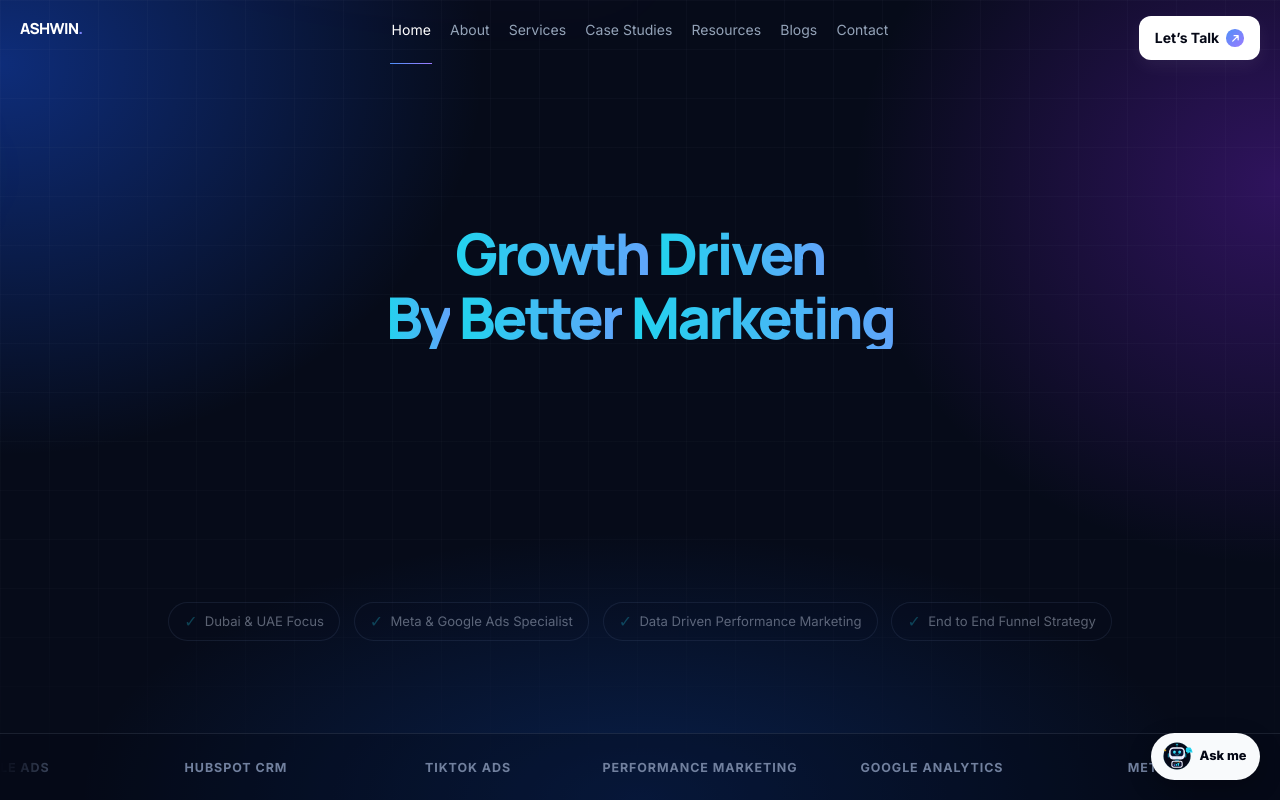
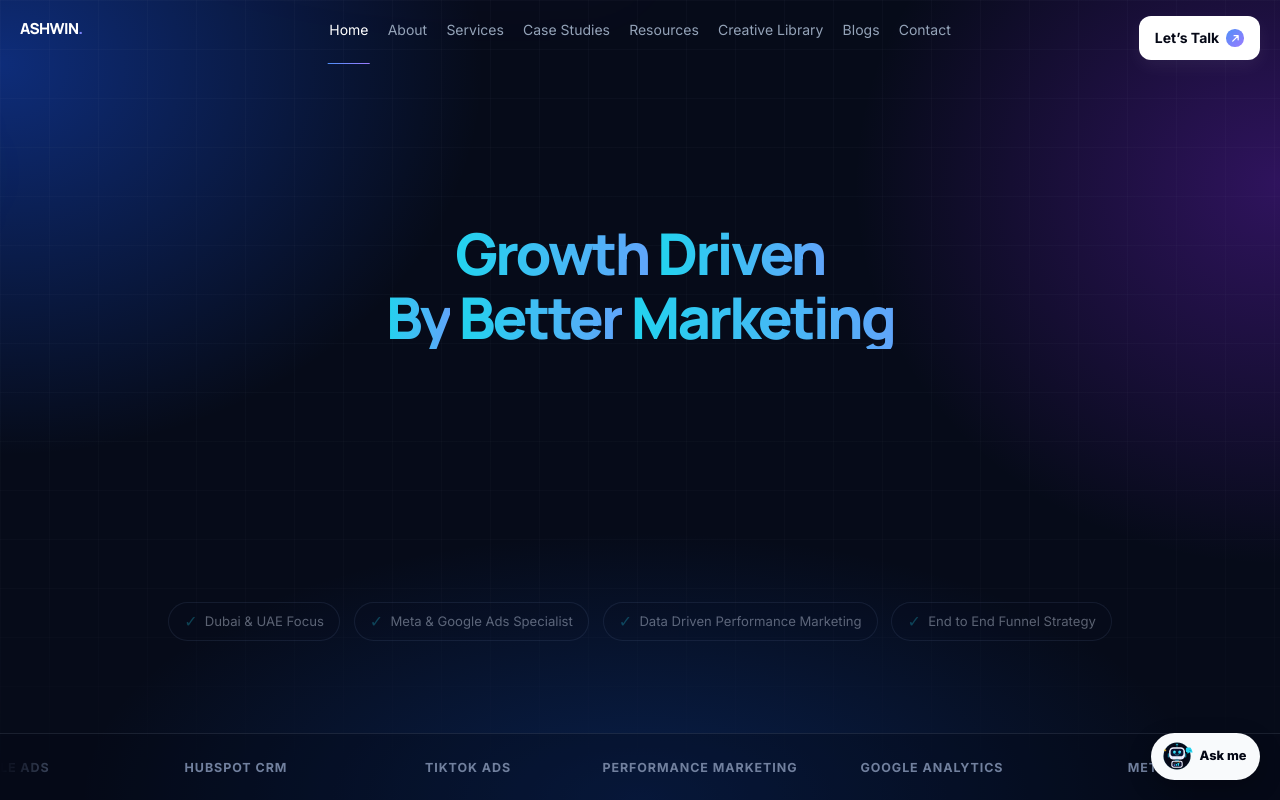
Before and after one commit to ashwinpjames/Ashwin-Portfolio, a React (Vite) app: page / in a window 1280 px wide. Shown: the top 800 px of the page. Built offline with nearby package versions, Linux system fonts and the light colour scheme.

Commit message:
Add Creative Library to site navigation

```diff
--- a/src/data/navigation.js
+++ b/src/data/navigation.js
@@ -4,6 +4,7 @@ export const navigation = [
   { label: 'Services', path: '/services' },
   { label: 'Case Studies', path: '/case-studies' },
   { label: 'Resources', path: '/resources' },
+  { label: 'Creative Library', path: '/resources/meta-creative-library' },
   { label: 'Blogs', path: '/blog' },
   { label: 'Contact', path: '/contact' },
 ]
```
